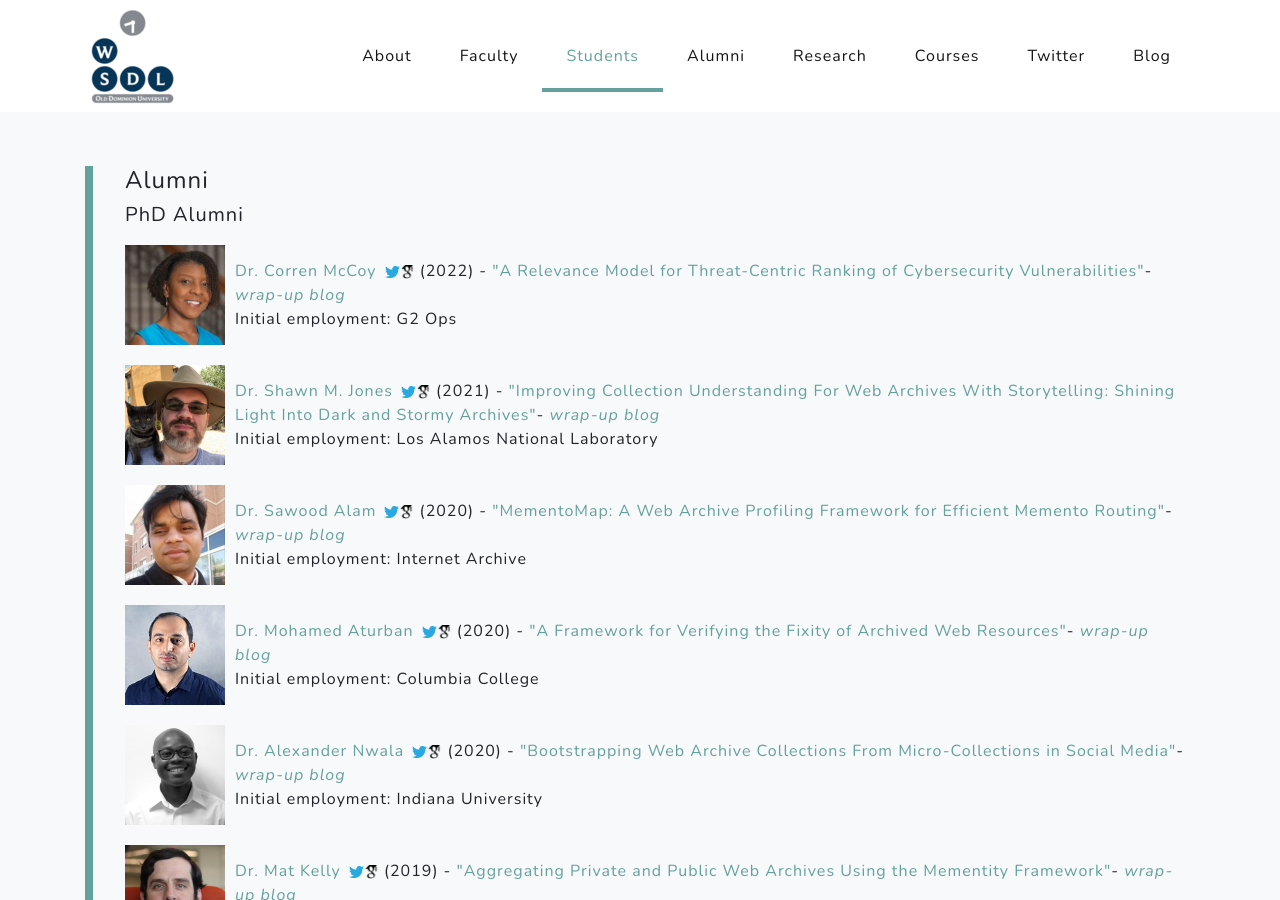
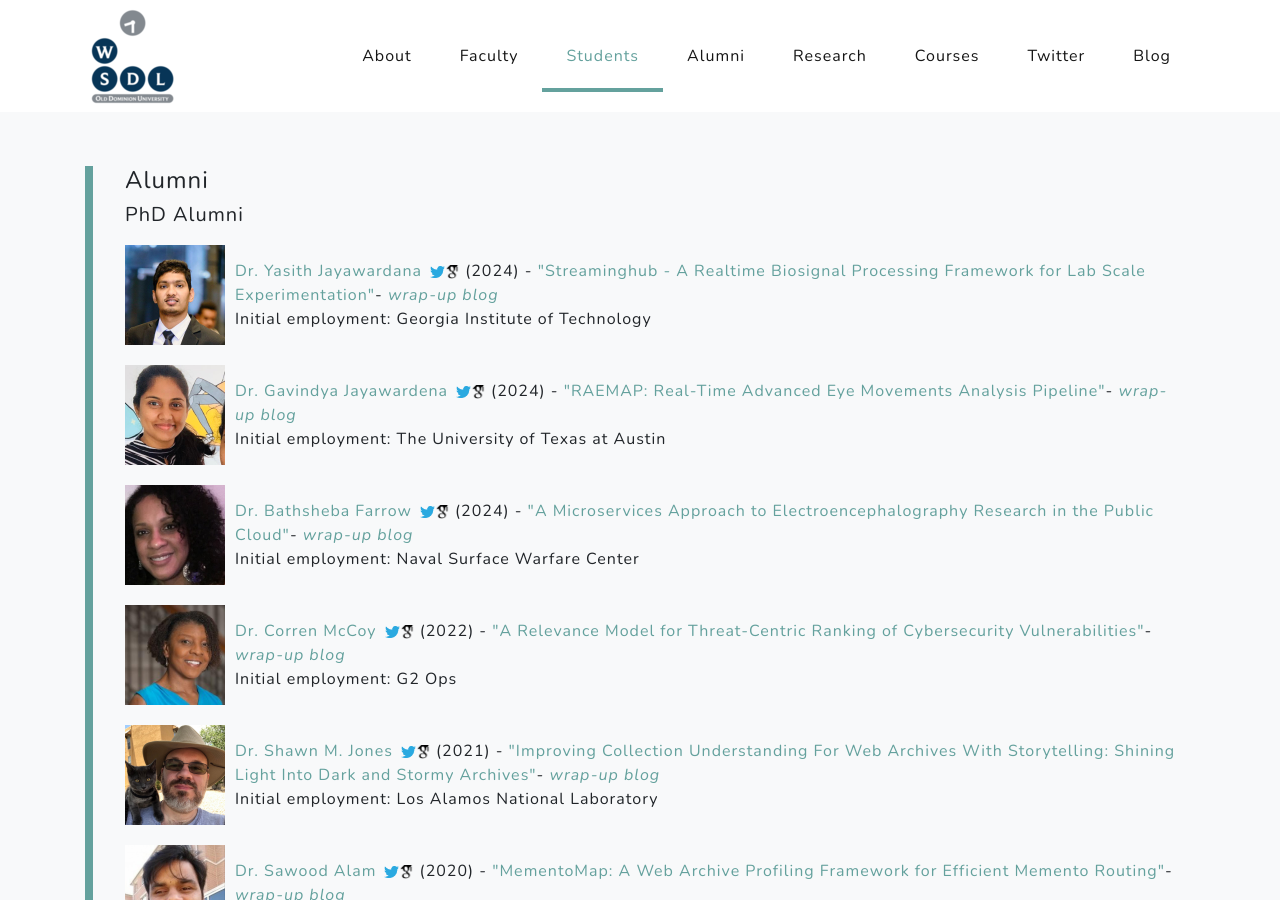
Before and after one commit to oduwsdl/oduwsdl.github.io, a Jekyll site: the page built from index.html, in a window 1280 px wide and 900 px high, scrolled down 5643 px. Built offline with Jekyll 4.4.1, drawn with Linux system fonts in a browser that asks for light colours; nearby versions of some CDN libraries.

Commit message:
Update alumni.yml
update nirdslab alumni

```diff
--- a/_data/alumni.yml
+++ b/_data/alumni.yml
@@ -1,5 +1,37 @@
 phd:
 
+- name: Yasith Jayawardana
+  homepage: https://yasith.dev/
+  twitter_handle: yasithmilinda
+  google_scholar_id: zkvNhE0AAAAJ
+  graduation_year: 2024
+  thesis:
+    title: "Streaminghub - A Realtime Biosignal Processing Framework for Lab Scale Experimentation"
+    link: https://digitalcommons.odu.edu/computerscience_etds/182/
+  wrapup_blog_post: https://ws-dl.blogspot.com/2024/10/2024-10-03-end-of-long-journey.html
+  initial_employment: Georgia Institute of Technology
+
+- name: Gavindya Jayawardena
+  homepage: https://gavindya.github.io/
+  twitter_handle: Gavindya2
+  google_scholar_id: LdfjuHAAAAAJ
+  graduation_year: 2024
+  thesis:
+    title: "RAEMAP: Real-Time Advanced Eye Movements Analysis Pipeline"
+    link: https://digitalcommons.odu.edu/computerscience_etds/174/
+  wrapup_blog_post: https://ws-dl.blogspot.com/2024/09/gavindya-phd-wrap-up.html
+  initial_employment: The University of Texas at Austin
+
+- name: Bathsheba Farrow
+  homepage: https://bathshebafarrow.github.io/
+  twitter_handle: sheissheba
+  google_scholar_id: RP3BU5gAAAAJ&hl
+  graduation_year: 2024
+  thesis:
+    title: "A Microservices Approach to Electroencephalography Research in the Public Cloud"
+    link: https://digitalcommons.odu.edu/computerscience_etds/179/
+  wrapup_blog_post: https://ws-dl.blogspot.com/2024/08/2024-08-01-my-phd-voyage.html
+  initial_employment: Naval Surface Warfare Center
 - name: Corren McCoy
   homepage: https://www.linkedin.com/in/correnmccoy/
   twitter_handle: CorrenMcCoy
```
